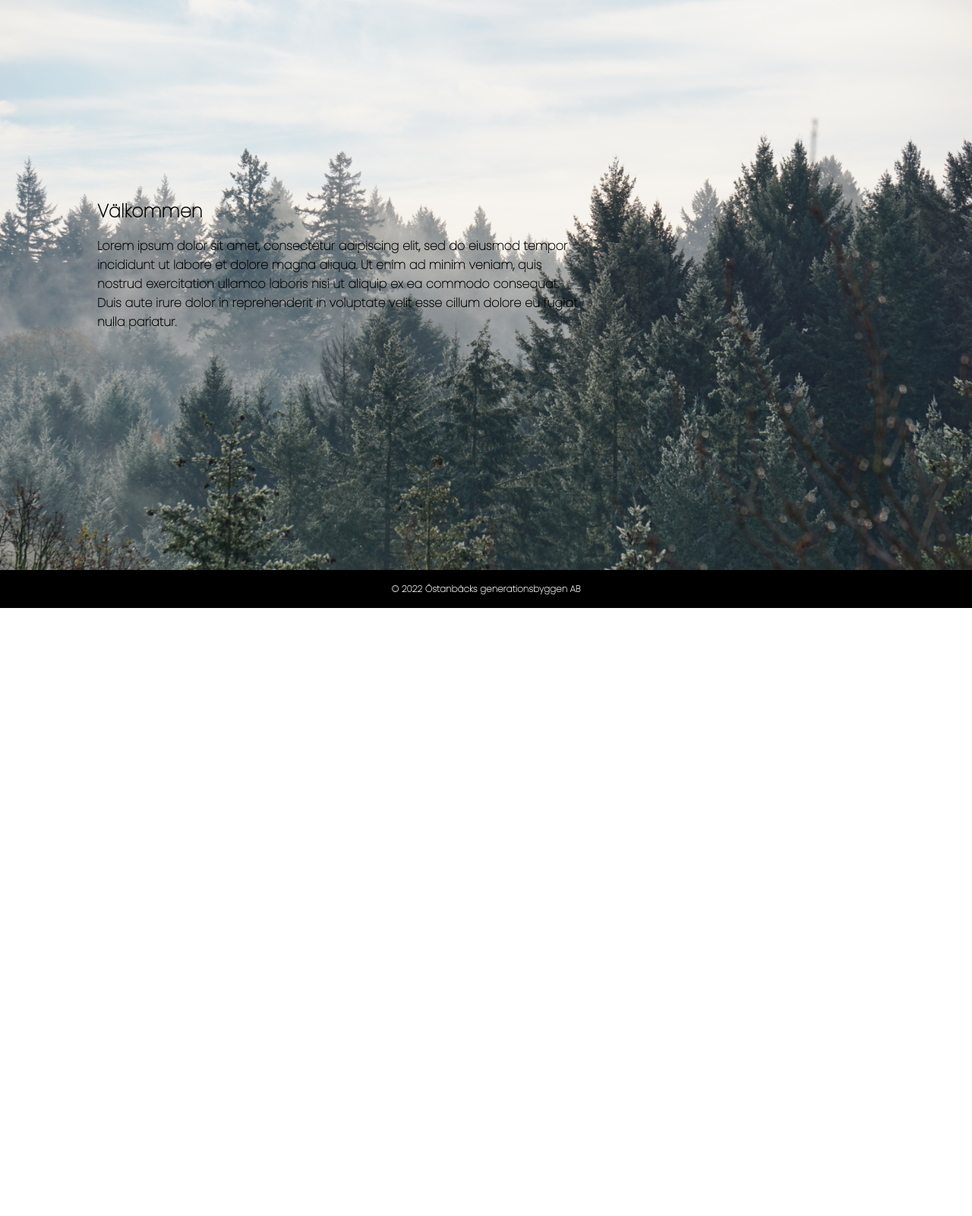
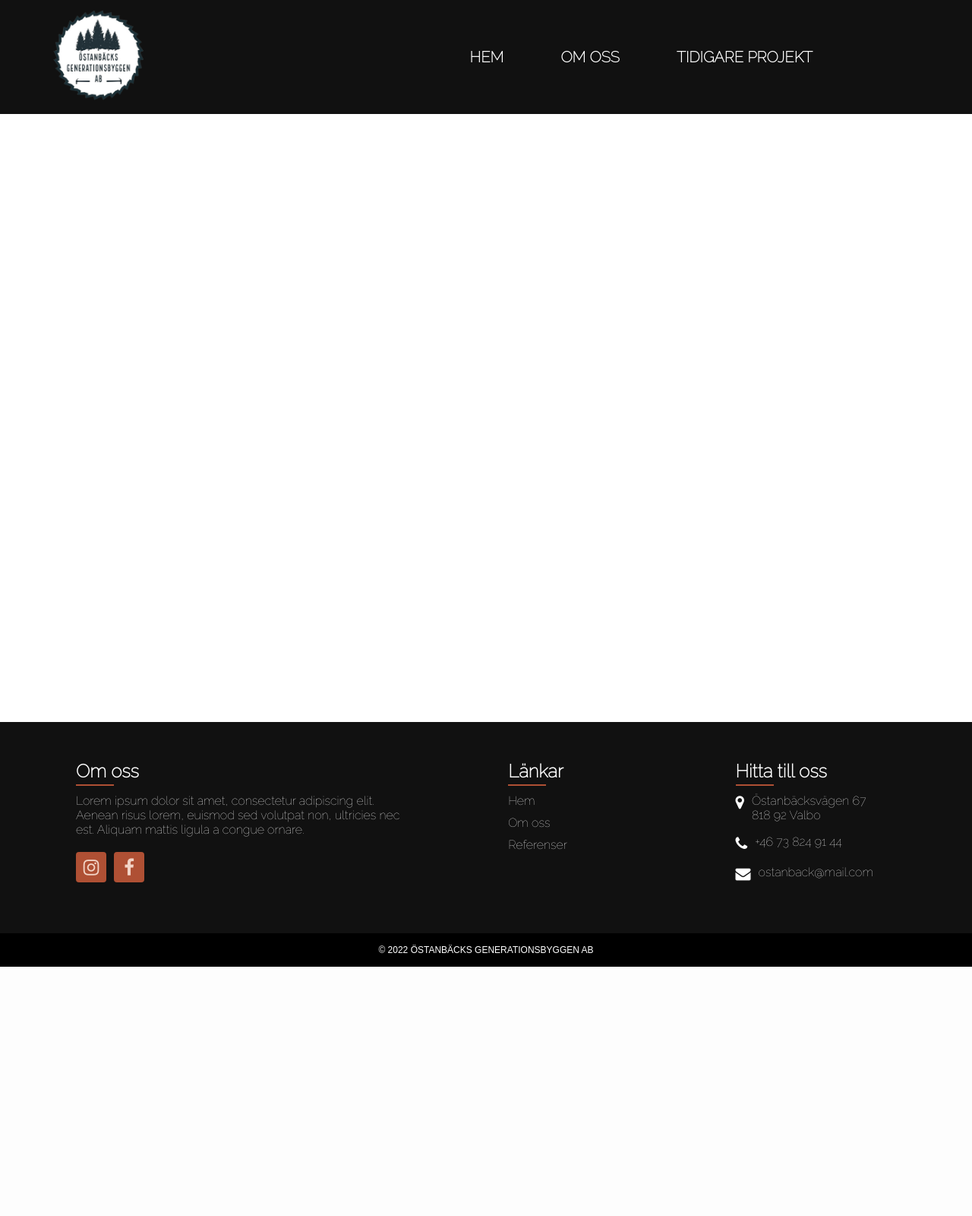
Before and after one commit to amandaheikki/Website, a Django app: page / in a window 1280 px wide. Shown: the whole page at 76% size. After the commit the page ends 1272 px from the top, so only its background shows below. Run offline with Django 4.2, Linux system fonts and the light colour scheme.

Commit message:
navbar+footer

```diff
--- a/ogb_website/website/static/website/navsheet.css
+++ b/ogb_website/website/static/website/navsheet.css
@@ -1,122 +1,118 @@
 
-
-.header{
-    position: fixed;
-    top:0;
-    left:0;
-    width: 100%;
-    height: 8rem;
-    background-color: rgba(255, 255, 255, 0.651);
-    z-index: 1;
-    transition: 0.5s;
+.logo{
+    height: 160px;
+    padding: 20px 20px;
+    margin-left: -150px;
 
 }
 
-.header.scroll{
-    position: fixed;
-    top: -8rem;
-    left:0;
+.navbar{
+    background: #111;
+    color: white;
+    display: flex;
+    justify-content: space-around;
+    align-items: center;
+    font-size: 20px;
+    font-weight: bold;
     width: 100%;
-    height: 8rem;
-    background-color: rgba(255, 255, 255, 0.651);
-    z-index: 1;
-    transition: 0.5s;
+    height: 150px;
 
 }
 
-.logo{
-    position:absolute;
-    left: -25%;
-    bottom: -4.5rem;
-
-    width:250px;
-    height:250px;
+.nav-list{
+    list-style-type: none;
 
 
 }
 
-.navbar{
-   position: absolute;
-   left: 30%;
-   bottom: 1rem;
-   width: 100%;
+ .nav-list .list-item{
+    display: inline-block;
+    padding: 20px 10px;
 
 }
 
-.navbar ul{
-    padding: 10px;
-    width: 30%;
-    list-style: none;
-    display: flex;
-    justify-content: space-around;
-    text-align: center;
-
+.navbar a{
+    color: var(--white);
+    text-decoration: none;
+    text-transform: uppercase;
+    padding: 10px 25px;
 }
 
-.navbar ul li {
-    display: inline-block;
 
+.navbar a:hover{
+    cursor: pointer;
 }
 
-.navbar ul li a{
-    text-decoration: none;
-    color: black;
-    text-transform: uppercase;
-    font-weight: bolder;
-    font-size: 18px;
-
+.toggle-bar{
+    display: none;
 }
-.navbar ul li a:hover{
-    text-decoration: underline;
-
+.bar{
+    width: 30px;
+    height: 4px;
+    background-color: white;
+    margin-bottom: 4px;
 }
 
-.navbar ul li a::after{
-content: '';
-display: block;
-width: 0;
-height: 1px;
-background-color: transparent;
-transition: width 0.3s;
+@media all and (max-width: 767px){
+    .navbar{
+        flex-direction: column;
+        position: relative;
+    }
+
+    .toggle-bar{
+        display: block;
+        position: absolute;
+        right: 15px;
+        top:15px
+    }
+
+    .logo{
+
+        padding: 20px 20px;
+        padding: 20px 20px;
+        margin-left: 0;
+
+
+    }
+
+    .toggle-bar:hover{
+        cursor: pointer;
+    }
+
+    .nav-list{
+        list-style-type: none;
+        width: 100%;
+        background-color: var(--blue);
+        text-align: center;
+        padding-top: 10px;
+        display: none;
+    }
+
+    .nav-list .list-item:hover{
+        background-color: #c7cdd45b;
+
+
+    }
+
+    .nav-list .list-item a:hover{
+        color: var(--brown);
+    }
+
+    .nav-list .list-item {
+        display: block;
+        padding: 10px;
+        padding: 10px;
+
+
+    }
+    .nav-list .list-item a{
+
+        color: white;
+
+
+    }
+
+    .active{
+        display: block;
+    }
 }
-
-.navbar ul li a:hover::after{
-    width: 100%;
-    transition: width 0.3s;
-}
-
-.welcome{
-    position: absolute;
-    top: 0%;
-    left: 0%;
-    background-color: transparent;
-    height: 100vh;
-    width: 100%;
-
-}
-
-.welcome-container{
-    position: absolute;
-    top: 30%;
-    left: 10%;
-    width: 50%;
-    font-weight: bolder;
-}
-
-h1{
-    margin-bottom: 1rem;
-}
-
-.welcome-two{
-    position: absolute;
-    top: 100vh;
-    left: 0;
-    height: 100vh;
-    width: 100%;
-    background-color: white;
-}
-
-.checkbtn{
-    font-size: 30px;
-    color: black;
-}
--- a/ogb_website/website/static/website/script.js
+++ b/ogb_website/website/static/website/script.js
@@ -7,7 +7,8 @@ toggleBtn.addEventListener('click', () =>
 })
   */
 
-const header = document.querySelector("header");
+/* Creates a function that hides/displays the fullscreen menu when user is scrolling*/
+/* const navbar = document.querySelector("navbar");
 
 let prevScrollPos = window.scrollY;
 
@@ -15,8 +16,19 @@ window.onscroll = function(){
     let currentScrollPos = window.scrollY;
 
     prevScrollPos > currentScrollPos
-    ? header.classList.remove("scroll")
-    : header.classList.add("scroll")
+    ? navbar.classList.remove("scroll")
+    : navbar.classList.add("scroll")
 
     prevScrollPos = currentScrollPos;
-};
+}; */
+
+
+
+/* Creates a function that hides/displays the menu within a hamburger icon*/
+
+const toggleBtn = document.getElementById('toggle-btn');
+const navigationLst = document.getElementById('navigation-list');
+
+toggleBtn.addEventListener('click', () =>{
+  navigationLst.classList.toggle('active');
+})
--- a/ogb_website/website/static/website/stylesheet.css
+++ b/ogb_website/website/static/website/stylesheet.css
@@ -1,29 +1,199 @@
 *{
     box-sizing: border-box;
-
-    font-family: 'Poppins', sans-serif;
-
-}
-body{
     margin: 0;
     padding: 0;
 }
 
+:root{
+    /*Color palette*/
+    --brown: #CC7358; /*copper red*/
+    --darkerbrown: #af5034; /*Red-orange*/
+    --blue: #3E4F62; /*Police blue*/
+    --beige: #F2D4C6; /*Almond*/
 
-.main-footer{
-    background-color: black;
-    padding: .25em 0;
-    position: fixed;
-    left: 0;
-    bottom: 0;
-    width: 100%;
-    height: 50px;
+
+    /*Fonts*/
+  /*    font-family: 'Poppins', sans-serif;  */
+    font-family: 'Raleway', sans-serif;
 
 }
 
-.footer-txt{
-    font-size: 12px;
+body{
+     display: flex;
+    justify-content: flex-end;
+    align-items: center;
+    min-height: 100vh;
+    flex-direction: column;
+    background: white;
+
+}
+main{
+    width: 100%;
+    height: 100vh;
+
+}
+
+
+footer{
+    position: relative;
+    width: 100%;
+    height: auto;
+    padding: 50px 100px;
+    background: #111;
+    color: white;
+    display: flex;
+    justify-content: space-between;
+    flex-wrap: wrap;
+}
+
+footer .footer-container{
+    display: flex;
+    justify-content: space-between;
+    flex-wrap: wrap;
+    flex-direction: row;
+}
+
+footer .footer-container .about{
+    margin-right: 30px;
+}
+
+footer .footer-container .about.about-us{
+    width: 40%;
+}
+
+
+#h2-footer{
+    position: relative;
+    color: white;
     font-weight: bolder;
-    text-align: center;
+    margin-bottom: 15px;
+}
+
+#h2-footer::before{
+    content: '';
+    position: absolute;
+    bottom: -5px;
+    left:0;
+    width: 50px;
+    height: 2px;
+    background: var(--darkerbrown);
+
+}
+
+
+.social{
+    margin-top: 20px;
+    display: flex;
+}
+
+.social li{
+    list-style: none;
+}
+.social li a{
+    display: inline-block;
+    width: 40px;
+    height: 40px;
+    background: var(--darkerbrown);
+    color: var(--beige);
+    display: flex;
+    justify-content: center;
+    align-items: center;
+    margin-right: 10px;
+    text-decoration: none;
+    border-radius: 4px;
+    font-size: 24px;
+
+}
+
+.social li a:hover{
+    background-color: var(--brown);
+}
+
+.links{
+    position: relative;
+    width: 15%;
+}
+
+.links ul li {
+   list-style: none;
+}
+
+.links ul li a{
+    color: white;
+    text-decoration: none;
+    margin-bottom: 10px;
+    display: inline-block;
+}
+
+.links ul li a:hover{
+    color: var(--brown);
+}
+
+.contact{
+    margin-right: 0;
+}
+
+.contact .info{
+    position: relative;
+
+}
+
+.contact .info li{
+    display: flex;
+    margin-bottom: 16px;
+}
+
+.contact .info li span:nth-child(1){
+    color: white;
+    font-size: 20px;
+    margin-right: 10px;
+
+}
+
+.contact .info li span{
     color: white;
 }
+
+.contact .info li a{
+    color: white;
+    text-decoration: none;
+}
+
+.contact .info li a:hover{
+   color: var(--brown);
+}
+
+.copyright{
+    width: 100%;
+    background: black;
+    color:white;
+    text-align: center;
+    padding: 15px 15px;
+    text-transform: uppercase;
+    font-family: Arial, Helvetica, sans-serif;
+    font-size:12px ;
+
+}
+
+@media all and (max-width: 767px){
+    footer .footer-container{
+        flex-direction: column;
+    }
+    footer{
+        padding: 40px;
+    }
+
+    footer .footer-container .about{
+        margin-right: 0;
+        margin-bottom: 40px;
+    }
+
+    footer .footer-container .about .about.about-us, .links, .contact{
+        width: 100%;
+    }
+
+    .copyright{
+        padding: 5px 30px;
+    }
+
+}
--- a/ogb_website/website/templates/base.html
+++ b/ogb_website/website/templates/base.html
@@ -8,24 +8,22 @@
     <link rel="stylesheet" type="text/css" href="{% static 'website/stylesheet.css' %}">
     <link rel="stylesheet" type="text/css" href="{% static 'website/navsheet.css' %}">
     <link rel="icon" type="icon/png" href="{% static 'images/favicon.ico' %}">
+    <link rel="stylesheet" href="https://cdnjs.cloudflare.com/ajax/libs/font-awesome/4.7.0/css/font-awesome.min.css">
     <link rel="preconnect" href="https://fonts.googleapis.com">
     <link rel="preconnect" href="https://fonts.gstatic.com" crossorigin>
-    <link href="https://fonts.googleapis.com/css2?family=Poppins:wght@100&display=swap" rel="stylesheet">
-    <link rel="stylesheet" href="https://cdnjs.cloudflare.com/ajax/libs/font-awesome/4.7.0/css/font-awesome.min.css">
-
+    <link href="https://fonts.googleapis.com/css2?family=Poppins:wght@100&family=Raleway:wght@100&display=swap" rel="stylesheet">
     <title>Östanbäcks generationsbyggen</title>
 </head>
 <body>
-    <style type="text/css">
+<!--  <style type="text/css">
         body {
-         background: url('{% static "images/ex.jpg" %}') no-repeat center center fixed;
+         background: url('{% static "images/one.jpg" %}') no-repeat center center fixed;
          -webkit-background-size: cover;
          -moz-background-size: cover;
          -o-background-size: cover;
          background-size: cover;
         }
-</style>
-</style>
+</style>  -->
 {% include 'navbar.html' %}
 
 <main>
--- a/ogb_website/website/templates/footer.html
+++ b/ogb_website/website/templates/footer.html
@@ -1,6 +1,49 @@
 {% load static %}
-<section class="main-footer">
+<footer>
 
-    <p class="footer-txt">© 2022 Östanbäcks generationsbyggen AB</p>
+ <div class="footer-container">
+     <div class="about about-us">
+         <h2 id="h2-footer">Om oss</h2>
+         <p id="p-aboutus">
+            Lorem ipsum dolor sit amet, consectetur adipiscing elit.
+            Aenean risus lorem, euismod sed volutpat non, ultricies nec est.
+            Aliquam mattis ligula a congue ornare.
+         <ul class="social">
+            <li><a href="#"><i class="fa fa-instagram" aria-hidden="true"></i></a></li>
+            <li><a href="#"><i class="fa fa-facebook" aria-hidden="true"></i></a></li>
+        </ul>
 
-</section>
+     </div>
+     <div class="about links">
+         <h2 id="h2-footer">Länkar</h2>
+         <ul>
+            <li><a href="{% url 'index' %}">Hem</a></li>
+            <li><a href="{% url 'about' %}">Om oss</a></li>
+            <li><a href="{% url 'references' %}">Referenser</a></li>
+        </ul>
+     </div>
+    <div class="about contact">
+        <h2 id="h2-footer">Hitta till oss</h2>
+        <ul class="info">
+            <li>
+                <span><i class="fa fa-map-marker" aria-hidden="true"></i></span><br>
+                <span>Östanbäcksvägen 67<br>
+                    818 92 Valbo</span> <br>
+            </li>
+            <li>
+                <span><i class="fa fa-phone" aria-hidden="true"></i></span><br>
+                <p><a href="tel:+0738249144">+46 73 824 91 44</a></p><br>
+            </li>
+            <li>
+                <span><i class="fa fa-envelope" aria-hidden="true"></i></span><br>
+                <p><a href="mailto:ostanback@mail.com">ostanback@mail.com</a></p>
+            </li>
+
+
+        </ul>
+    </div>
+ </div>
+</footer>
+<div class="copyright">
+    <p>© 2022 Östanbäcks generationsbyggen AB</p>
+</div>
--- a/ogb_website/website/templates/index.html
+++ b/ogb_website/website/templates/index.html
@@ -1,17 +1,5 @@
 {% extends 'base.html' %}
 
 {% block content %}
-<section class="welcome">
-    <div class="welcome-container">
 
-<h1>Välkommen</h1>
-<p>
-    Lorem ipsum dolor sit amet, consectetur adipiscing elit, sed do eiusmod tempor incididunt
-    ut labore et dolore magna aliqua. Ut enim ad minim veniam, quis nostrud exercitation ullamco
-    laboris nisi ut aliquip ex ea commodo consequat. Duis aute irure dolor in reprehenderit in
-    voluptate velit esse cillum dolore eu fugiat nulla pariatur.
-</p>
-    </div>
-</section>
-<section class="welcome-two"></section>
 {% endblock content %}
--- a/ogb_website/website/templates/navbar.html
+++ b/ogb_website/website/templates/navbar.html
@@ -1,33 +1,17 @@
 {% load static %}
-<header class="header">
 <nav class="navbar">
-   <div class="company-logo">
-        <a href="{% url 'index' %}"><img class="logo" src="{% static 'images/logo-transparent.gif' %}" alt=""></a>
-   </div>
- <!--    <input type="checkbox" id="check">
-    <label for="check" class="checkbtn">
-        <i class="fa fa-bars"></i>
-    </label> -->
-<!--  <a href="#" class="toggle-bar">
-        <span class="bar"></span>
-        <span class="bar"></span>
-        <span class="bar"></span>
-    </a>  -->
-    <div class="navbar-links">
-        <ul>
-            <li><a href="{% url 'index' %}">Hem</a></li>
-            <li><a href="{% url 'about' %}">Om oss</a></li>
-            <li><a href="{% url 'contact' %}">Kontakt</a></li>
-            <li><a href="{% url 'references' %}">Tidigare projekt</a></li>
-        </ul>
-    </div>
-</nav>
-
-<!-- <div class="nav-right">
-<a href="#"><i class="fa fa-instagram"></i></a>
-</div> -->
-
-<a href="#"><i class="fa fa-instagram" style="float: right; cursor: pointer; color: black; margin: 20px 60px 20px; font-size: 24px;"></i></a>
-
-
-</header>
+        <div class="company-logo">
+            <a href="{% url 'index' %}"><img class="logo" src="{% static 'images/logo-small.png' %}" alt=""></a>
+        </div>
+            <ul class="nav-list" id="navigation-list">
+                <li class="list-item"><a href="{% url 'index' %}">Hem</a></li>
+                <li class="list-item"><a href="{% url 'about' %}">Om oss</a></li>
+               <!--  <li class="list-item"><a href="{% url 'contact' %}">Kontakt</a></li> -->
+                <li class="list-item"><a href="{% url 'references' %}">Tidigare projekt</a></li>
+            </ul>
+            <div class="toggle-bar" id="toggle-btn">
+                <div class="bar"></div>
+                <div class="bar"></div>
+                <div class="bar"></div>
+            </div>
+ </nav>
--- a/ogb_website/website/templates/references.html
+++ b/ogb_website/website/templates/references.html
@@ -2,6 +2,6 @@
 
 {% block content %}
 
-<h1>Referenser</h1>
+
 
 {% endblock content %}
```
Also changed, not shown: ogb_website/website/templates/navbar2.html (deleted, +0 -22 lines), ogb_website/website/static/images/forest.jpg (deleted), ogb_website/website/static/images/icon-insta.png (added), ogb_website/website/static/images/icon-phone.png (added), ogb_website/website/static/images/logo-small.png (added), ogb_website/website/static/images/logo.png (added), ogb_website/website/static/images/one.jpg (added).
